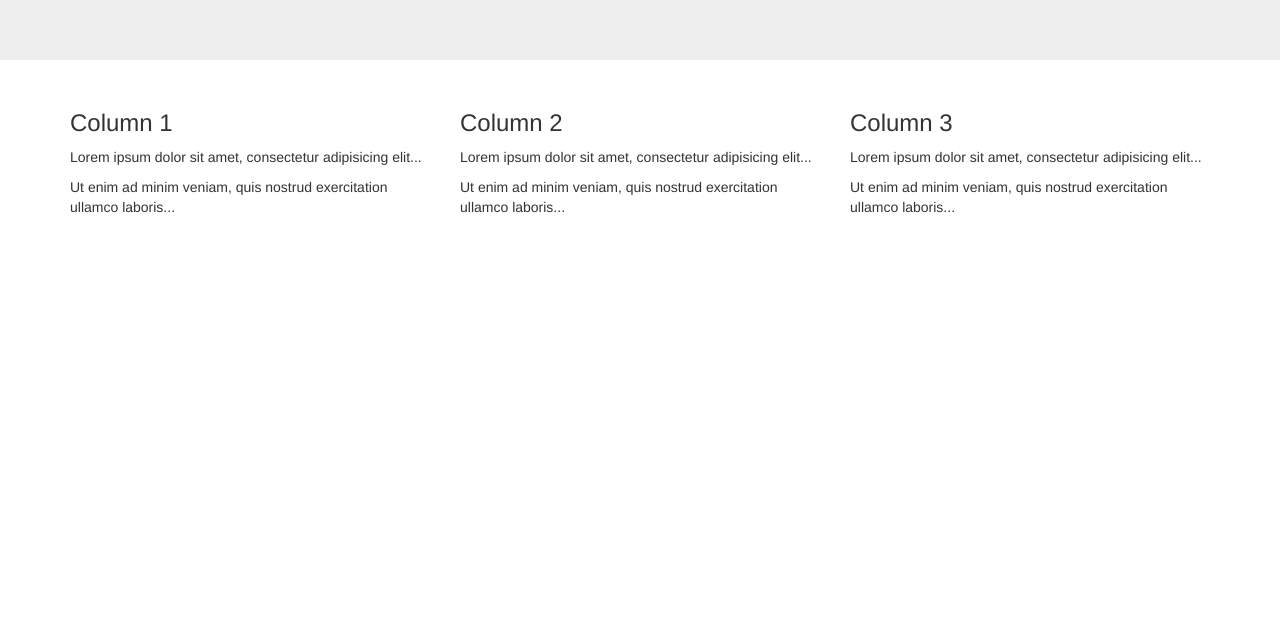
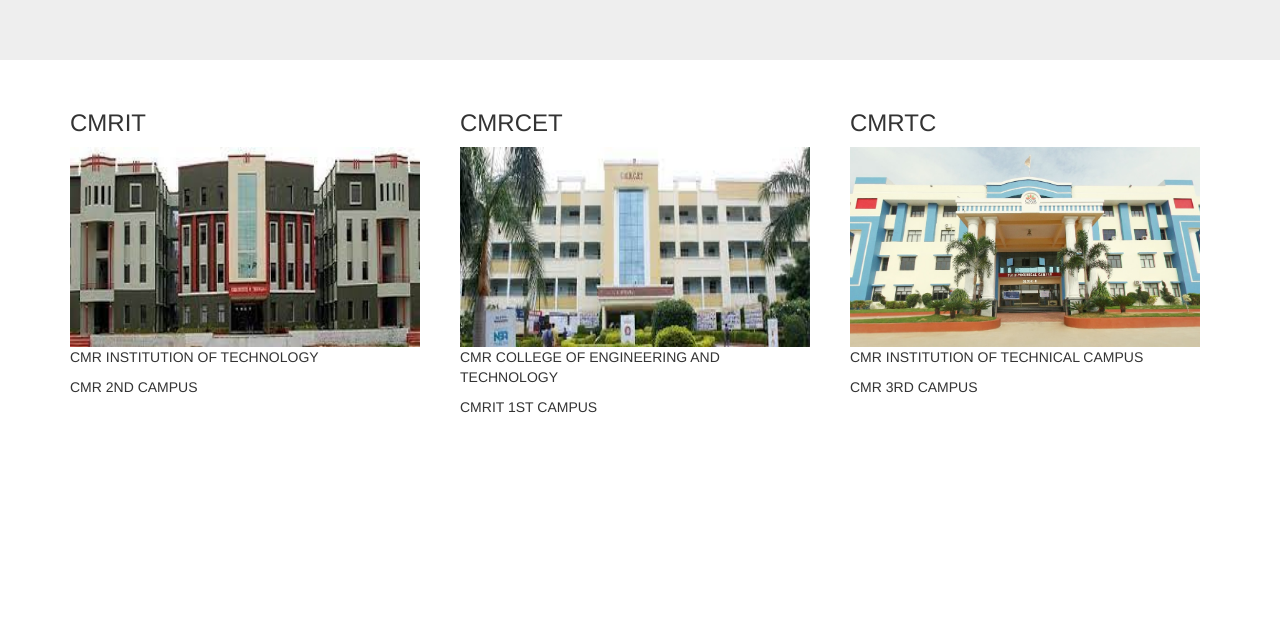
Before and after one commit to nagarajuthandu/FullStackWebDevelopment, a plain HTML site: page index.html in a window 1280 px wide. Shown: the part 180-800 px from the top of the page. Drawn offline with nearby package versions, Linux system fonts and the light colour scheme.

Commit message:
CMRIT WEBSITE

```diff
--- a/index.html
+++ b/index.html
@@ -11,26 +11,33 @@
 <body>
 
 <div class="jumbotron text-center">
-  <h1>CSE FSWD 2021</h1>
-  <p>Welcome to CSE Department FSWD</p>
+  <h1>CMR ENGINEERING COLLEGES</h1>
+  <p>MEDCHAL</p>
 </div>
 
 <div class="container">
   <div class="row">
     <div class="col-sm-4">
-      <h3>Column 1</h3>
-      <p>Lorem ipsum dolor sit amet, consectetur adipisicing elit...</p>
-      <p>Ut enim ad minim veniam, quis nostrud exercitation ullamco laboris...</p>
+      <h3>CMRIT</h3>
+      <img src="download.jpg" amlt="cmrit" width="350" height="200">
+      <p>CMR INSTITUTION OF TECHNOLOGY</p>
+      <P>CMR 2ND CAMPUS</P>
+
+
     </div>
     <div class="col-sm-4">
-      <h3>Column 2</h3>
-      <p>Lorem ipsum dolor sit amet, consectetur adipisicing elit...</p>
-      <p>Ut enim ad minim veniam, quis nostrud exercitation ullamco laboris...</p>
+      <h3>CMRCET</h3>
+      <img src="CMRCET.jpg" amlt="CMRCET" width="350" height="200">
+      <p>CMR COLLEGE OF ENGINEERING AND TECHNOLOGY  </p>
+      <p>CMRIT 1ST CAMPUS</p>
+
     </div>
     <div class="col-sm-4">
-      <h3>Column 3</h3>
-      <p>Lorem ipsum dolor sit amet, consectetur adipisicing elit...</p>
-      <p>Ut enim ad minim veniam, quis nostrud exercitation ullamco laboris...</p>
+      <h3>CMRTC</h3>
+      <img src="CMRTC.jpg" amlt="CMRTC" width="350" height="200">
+      <p>CMR INSTITUTION OF TECHNICAL CAMPUS</p>
+      <p>CMR 3RD CAMPUS</p>
+
     </div>
   </div>
 </div>
```
Also changed, not shown: CMRCET.jpg (added), CMRTC.jpg (added), download.jpg (added).
